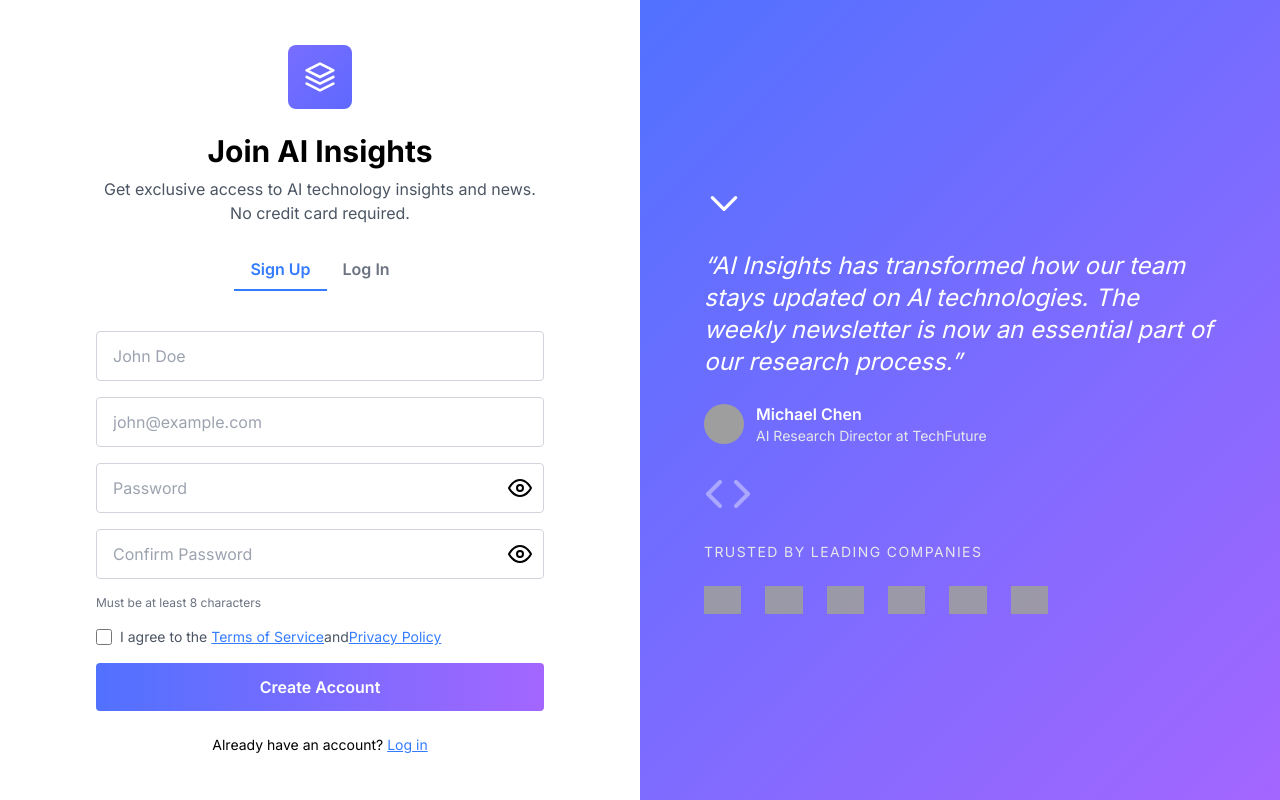
After one commit to rammedisetti/ai-blog, a Django app: page /accounts/auth/ in a window 1280 px wide. The commit adds this page. Run offline with Django 5.2, Linux system fonts and the light colour scheme; some libraries are stand-ins or nearby versions; grey boxes are pictures that could not be loaded.

Commit message:
Add Authenticate link to landing navigation

```diff
--- /dev/null
+++ b/aiblogsite/accounts/templates/accounts/auth_split.html
@@ -0,0 +1,124 @@
+{% load static %}
+<!DOCTYPE html>
+<html lang="en">
+<head>
+    <meta charset="UTF-8">
+    <meta name="viewport" content="width=device-width, initial-scale=1.0">
+    <title>AI Insights Authentication</title>
+    <link rel="stylesheet" href="https://fonts.googleapis.com/css2?family=Inter:wght@400;600;700&display=swap">
+    <script src="https://cdn.tailwindcss.com"></script>
+    <script src="https://unpkg.com/feather-icons"></script>
+</head>
+<body class="font-[Inter] min-h-screen flex flex-col md:flex-row">
+    <!-- Left: Form Area -->
+    <div class="w-full md:w-1/2 bg-white flex items-center justify-center p-8">
+        <div class="w-full max-w-md">
+            <div class="mx-auto flex items-center justify-center w-16 h-16 rounded-lg bg-gradient-to-br from-[#786EFF] to-[#5F68FF] mb-6">
+                <i data-feather="layers" class="text-white w-8 h-8"></i>
+            </div>
+            <h1 class="text-3xl font-bold text-center mb-2">Join AI Insights</h1>
+            <p class="text-center text-gray-600 mb-6">Get exclusive access to AI technology insights and news. No credit card required.</p>
+            <div class="flex justify-center mb-6">
+                <button id="signupTab" class="px-4 py-2 font-semibold border-b-2 border-[#347CFF] text-[#347CFF]">Sign Up</button>
+                <button id="loginTab" class="px-4 py-2 font-semibold border-b-2 border-transparent text-gray-500">Log In</button>
+            </div>
+            <form id="signupForm" class="space-y-4" method="post" action="{% url 'accounts:signup' %}">
+                {% csrf_token %}
+                <input type="text" name="username" placeholder="John Doe" required class="w-full px-4 py-3 border border-gray-300 rounded focus:outline-none focus:ring-2 focus:ring-[#347CFF]">
+                <input type="email" name="email" placeholder="john@example.com" required class="w-full px-4 py-3 border border-gray-300 rounded focus:outline-none focus:ring-2 focus:ring-[#347CFF]">
+                <div class="relative">
+                    <input id="signupPassword" type="password" name="password1" placeholder="Password" required class="w-full px-4 py-3 border border-gray-300 rounded focus:outline-none focus:ring-2 focus:ring-[#347CFF]">
+                    <span class="absolute inset-y-0 right-3 flex items-center cursor-pointer" onclick="togglePassword('signupPassword', this)">
+                        <i data-feather="eye"></i>
+                    </span>
+                </div>
+                <div class="relative">
+                    <input id="signupPassword2" type="password" name="password2" placeholder="Confirm Password" required class="w-full px-4 py-3 border border-gray-300 rounded focus:outline-none focus:ring-2 focus:ring-[#347CFF]">
+                    <span class="absolute inset-y-0 right-3 flex items-center cursor-pointer" onclick="togglePassword('signupPassword2', this)">
+                        <i data-feather="eye"></i>
+                    </span>
+                </div>
+                <p class="text-xs text-gray-500">Must be at least 8 characters</p>
+                <label class="flex items-center text-sm text-gray-600">
+                    <input type="checkbox" required class="mr-2 h-4 w-4 text-[#347CFF]">
+                    I agree to the <a href="#" class="text-[#347CFF] underline ml-1">Terms of Service</a> and <a href="#" class="text-[#347CFF] underline">Privacy Policy</a>
+                </label>
+                <button type="submit" class="w-full py-3 text-white font-semibold rounded bg-gradient-to-r from-[#5171FF] to-[#A366FF] hover:shadow-md">Create Account</button>
+            </form>
+            <form id="loginForm" class="space-y-4 hidden" method="post" action="{% url 'accounts:login' %}">
+                {% csrf_token %}
+                <input type="text" name="username" placeholder="Email or Username" required class="w-full px-4 py-3 border border-gray-300 rounded focus:outline-none focus:ring-2 focus:ring-[#347CFF]">
+                <div class="relative">
+                    <input id="loginPassword" type="password" name="password" placeholder="Password" required class="w-full px-4 py-3 border border-gray-300 rounded focus:outline-none focus:ring-2 focus:ring-[#347CFF]">
+                    <span class="absolute inset-y-0 right-3 flex items-center cursor-pointer" onclick="togglePassword('loginPassword', this)">
+                        <i data-feather="eye"></i>
+                    </span>
+                </div>
+                <button type="submit" class="w-full py-3 text-white font-semibold rounded bg-gradient-to-r from-[#5171FF] to-[#A366FF] hover:shadow-md">Log In</button>
+            </form>
+            <p class="text-center text-sm mt-6">Already have an account? <a href="#" id="switchToLogin" class="text-[#347CFF] underline">Log in</a></p>
+        </div>
+    </div>
+    <!-- Right: Showcase Area -->
+    <div class="w-full md:w-1/2 text-white flex flex-col justify-center p-10" style="background: linear-gradient(135deg, #5171FF 0%, #A366FF 100%);">
+        <div class="max-w-lg mx-auto space-y-6">
+            <svg class="w-10 h-10 text-white" fill="none" stroke="currentColor" viewBox="0 0 24 24"><path stroke-linecap="round" stroke-linejoin="round" stroke-width="2" d="M19 7l-7 7-7-7"/></svg>
+            <p class="text-2xl italic">“AI Insights has transformed how our team stays updated on AI technologies. The weekly newsletter is now an essential part of our research process.”</p>
+            <div class="flex items-center space-x-3">
+                <img src="https://avatars.githubusercontent.com/u/9919?s=40" alt="avatar" class="w-10 h-10 rounded-full">
+                <div>
+                    <p class="font-semibold">Michael Chen</p>
+                    <p class="text-sm text-gray-200">AI Research Director at TechFuture</p>
+                </div>
+            </div>
+            <div class="opacity-40">
+                <i data-feather="code" class="w-12 h-12"></i>
+            </div>
+            <div class="mt-8 text-sm tracking-widest text-gray-200">TRUSTED BY LEADING COMPANIES</div>
+            <div class="flex space-x-6 items-center mt-4 opacity-90">
+                <img src="https://cdn.jsdelivr.net/npm/simple-icons@v9/icons/google.svg" alt="Google" class="h-7 w-auto">
+                <img src="https://cdn.jsdelivr.net/npm/simple-icons@v9/icons/microsoft.svg" alt="Microsoft" class="h-7 w-auto">
+                <img src="https://cdn.jsdelivr.net/npm/simple-icons@v9/icons/amazon.svg" alt="Amazon" class="h-7 w-auto">
+                <img src="https://cdn.jsdelivr.net/npm/simple-icons@v9/icons/meta.svg" alt="Meta" class="h-7 w-auto">
+                <img src="https://cdn.jsdelivr.net/npm/simple-icons@v9/icons/slack.svg" alt="Slack" class="h-7 w-auto">
+                <img src="https://cdn.jsdelivr.net/npm/simple-icons@v9/icons/spotify.svg" alt="Spotify" class="h-7 w-auto">
+            </div>
+        </div>
+    </div>
+
+    <script>
+    function togglePassword(id, el) {
+        const input = document.getElementById(id);
+        if (input.type === 'password') {
+            input.type = 'text';
+            el.innerHTML = feather.icons['eye-off'].toSvg();
+        } else {
+            input.type = 'password';
+            el.innerHTML = feather.icons['eye'].toSvg();
+        }
+    }
+    const signupTab = document.getElementById('signupTab');
+    const loginTab = document.getElementById('loginTab');
+    const signupForm = document.getElementById('signupForm');
+    const loginForm = document.getElementById('loginForm');
+    const switchToLogin = document.getElementById('switchToLogin');
+    signupTab.addEventListener('click', () => {
+        signupTab.classList.add('text-[#347CFF]', 'border-[#347CFF]');
+        loginTab.classList.remove('text-[#347CFF]', 'border-[#347CFF]');
+        signupForm.classList.remove('hidden');
+        loginForm.classList.add('hidden');
+    });
+    loginTab.addEventListener('click', () => {
+        loginTab.classList.add('text-[#347CFF]', 'border-[#347CFF]');
+        signupTab.classList.remove('text-[#347CFF]', 'border-[#347CFF]');
+        signupForm.classList.add('hidden');
+        loginForm.classList.remove('hidden');
+    });
+    switchToLogin.addEventListener('click', function(e) {
+        e.preventDefault();
+        loginTab.click();
+    });
+    feather.replace();
+    </script>
+</body>
+</html>
--- a/aiblogsite/accounts/urls.py
+++ b/aiblogsite/accounts/urls.py
@@ -7,4 +7,5 @@ app_name = "accounts"
 urlpatterns = [
     path("signup/", views.signup, name="signup"),
     path("login/", views.login_view, name="login"),
+    path("auth/", views.auth_split, name="auth_split"),
 ]
--- a/aiblogsite/accounts/views.py
+++ b/aiblogsite/accounts/views.py
@@ -36,3 +36,14 @@ def login_view(request):
         form = LoginForm()
 
     return render(request, "accounts/login.html", {"form": form})
+
+
+def auth_split(request):
+    """Render split-screen auth page with signup and login forms."""
+    signup_form = SignupForm()
+    login_form = LoginForm()
+    return render(
+        request,
+        "accounts/auth_split.html",
+        {"signup_form": signup_form, "login_form": login_form},
+    )
--- a/aiblogsite/blog/templates/blog/landing.html
+++ b/aiblogsite/blog/templates/blog/landing.html
@@ -24,6 +24,7 @@
                 <a href="/blog/" class="hover:text-blue-600">Blog</a>
                 <a href="/about/" class="hover:text-blue-600">About</a>
                 <a href="/contact/" class="hover:text-blue-600">Contact</a>
+                <a href="{% url 'accounts:auth_split' %}" class="hover:text-blue-600">Authenticate</a>
                 <a href="{% url 'accounts:login' %}" class="px-4 py-1 border border-blue-600 text-blue-600 rounded hover:bg-blue-50">Login</a>
                 <a href="{% url 'accounts:signup' %}" class="px-4 py-1 bg-blue-600 text-white rounded hover:bg-blue-700">Sign Up</a>
             </nav>
@@ -36,6 +37,7 @@
                 <a href="/contact/" class="hover:text-blue-600">Contact</a>
                 <a href="{% url 'accounts:login' %}" class="hover:text-blue-600">Login</a>
                 <a href="{% url 'accounts:signup' %}" class="hover:text-blue-600">Sign Up</a>
+                <a href="{% url 'accounts:auth_split' %}" class="hover:text-blue-600">Authenticate</a>
             </nav>
         </div>
     </header>
```
